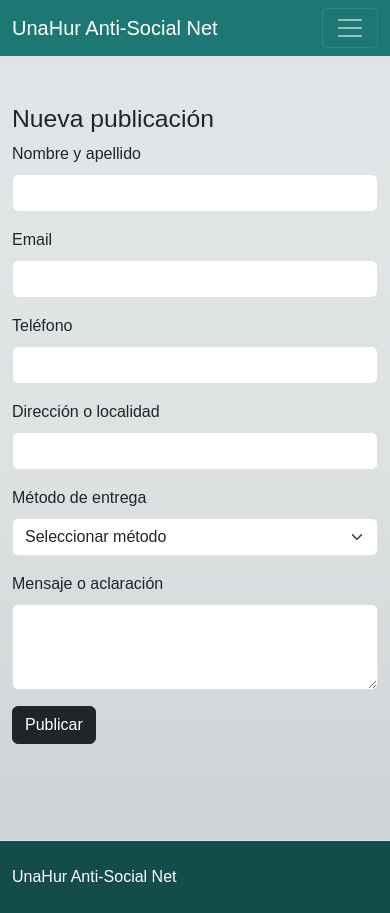
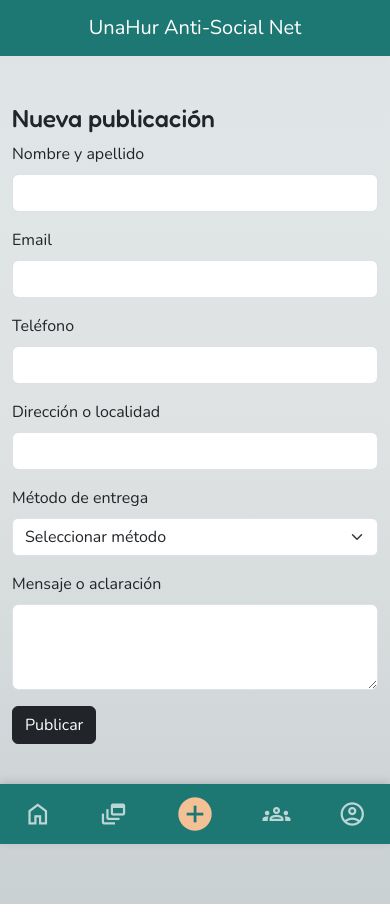
Before and after one commit to agusfmartinez/tp-ciu-red-social, a React (Vite) app: page /nueva-publicacion in a window 390 px wide. Built offline with nearby package versions, Linux system fonts and the light colour scheme.

Commit message:
navbar inferior para celular

```diff
--- a/index.html
+++ b/index.html
@@ -3,8 +3,12 @@
   <head>
     <meta charset="UTF-8" />
     <link rel="icon" type="image/svg+xml" href="/favicon.svg" />
-    <meta name="viewport" content="width=device-width, initial-scale=1.0" />
+    <meta name="viewport" content="width=device-width, initial-scale=1.0, viewport-fit=cover" />
     <title>UnaHur Anti-Social Net</title>
+    <link rel="preconnect" href="https://fonts.googleapis.com">
+    <link rel="preconnect" href="https://fonts.gstatic.com" crossorigin>
+    <link href="https://fonts.googleapis.com/css2?family=Fredoka:wght@500;600&family=Nunito:wght@400;700&display=swap" rel="stylesheet">
+    <link rel="stylesheet" href="https://fonts.googleapis.com/css2?family=Material+Symbols+Outlined:opsz,wght,FILL,GRAD@20..48,100..700,0..1,-50..200&icon_names=account_circle,add_circle,dynamic_feed,groups,home" />
   </head>
   <body>
     <div id="root"></div>
--- a/src/App.tsx
+++ b/src/App.tsx
@@ -10,6 +10,7 @@ import Registro from "./pages/Registro";
 import ToastGeneral from "./components/Toast";
 import { useToast } from "./hooks/toastHook";
 import NuevaPublicacion from "./pages/NuevaPublicacion";
+import BottomNavBar from "./components/BottomNavBar";
 
 function App() {
   const { toast, mostrarToast, cerrarToast } = useToast();
@@ -37,6 +38,7 @@ function App() {
         </Routes>
       </main>
       <Footer />
+      <BottomNavBar />
     </>
   );
 }
--- /dev/null
+++ b/src/components/BottomNavBar.tsx
@@ -0,0 +1,25 @@
+import { NavLink } from 'react-router';
+
+function BottomNavBar() {
+  return (
+    <nav className="bottom-nav d-lg-none">
+      <NavLink to="/" end className="bottom-nav-item" aria-label="Inicio">
+        <span className="material-symbols-outlined">home</span>
+      </NavLink>
+      <NavLink to="/publicaciones" className="bottom-nav-item" aria-label="Publicaciones">
+        <span className="material-symbols-outlined">dynamic_feed</span>
+      </NavLink>
+      <NavLink to="/nueva-publicacion" className="bottom-nav-item nueva" aria-label="Nueva publicación">
+        <span className="material-symbols-outlined">add_circle</span>
+      </NavLink>
+      <NavLink to="/nosotros" className="bottom-nav-item" aria-label="Nosotros">
+        <span className="material-symbols-outlined">groups</span>
+      </NavLink>
+      <NavLink to="/login" className="bottom-nav-item" aria-label="Iniciar sesión">
+        <span className="material-symbols-outlined">account_circle</span>
+      </NavLink>
+    </nav>
+  );
+}
+
+export default BottomNavBar;
--- a/src/components/Footer.tsx
+++ b/src/components/Footer.tsx
@@ -2,7 +2,7 @@ import { Container } from "react-bootstrap";
 
 function Footer() {
   return (
-    <footer className="border-top py-4 mt-5">
+    <footer className="border-top py-4 mt-5 d-none d-lg-block">
       <Container>
         <p className="mb-0">UnaHur Anti-Social Net</p>
       </Container>
--- a/src/components/SocialNavBar.tsx
+++ b/src/components/SocialNavBar.tsx
@@ -7,8 +7,7 @@ function SocialNavBar() {
   return (
     <Navbar expand="lg" className="navbar-estilos" variant="dark">
       <Container>
-        <Navbar.Brand as={Link} to="/">UnaHur Anti-Social Net</Navbar.Brand>
-        <Navbar.Toggle aria-controls="social-navbar" />
+        <Navbar.Brand as={Link} to="/" className="mx-auto mx-lg-0">UnaHur Anti-Social Net</Navbar.Brand>
         <Navbar.Collapse id="social-navbar">
           <Nav className="me-auto">
             <Nav.Link as={NavLink} to="/" end>Inicio</Nav.Link>
--- a/src/index.css
+++ b/src/index.css
@@ -61,6 +61,58 @@ header.sticky-top {
 .badge-carrito {
   color: black !important;
   background-color: var(--color-acento) !important;
+}
+
+/* --- navbar inferior (mobile) --- */
+.bottom-nav {
+  position: fixed;
+  bottom: 0;
+  left: 0;
+  right: 0;
+  z-index: 1030;
+  min-height: 60px;
+  padding-bottom: env(safe-area-inset-bottom);
+  display: flex;
+  justify-content: space-around;
+  align-items: center;
+  background-color: var(--color-primario);
+  box-shadow: 0 -2px 8px rgba(0, 0, 0, 0.15);
+}
+
+.bottom-nav-item {
+  color: var(--color-texto-claro);
+  opacity: 0.7;
+  text-decoration: none;
+  padding: 0.5rem 1rem;
+  display: flex;
+}
+
+.bottom-nav-item .material-symbols-outlined {
+  font-size: 1.75rem;
+}
+
+.bottom-nav-item.active {
+  opacity: 1;
+  color: var(--color-acento);
+}
+
+/* ícono relleno en la página actual */
+.bottom-nav-item.active .material-symbols-outlined {
+  font-variation-settings: 'FILL' 1;
+}
+
+.bottom-nav-item.nueva {
+  opacity: 1;
+}
+
+.bottom-nav-item.nueva .material-symbols-outlined {
+  font-size: 2.5rem;
+}
+
+@media (max-width: 991.98px) {
+  body {
+    padding-bottom: calc(60px + env(safe-area-inset-bottom));
+  }
 }
 
 /* --- botones y formularios --- */
```
